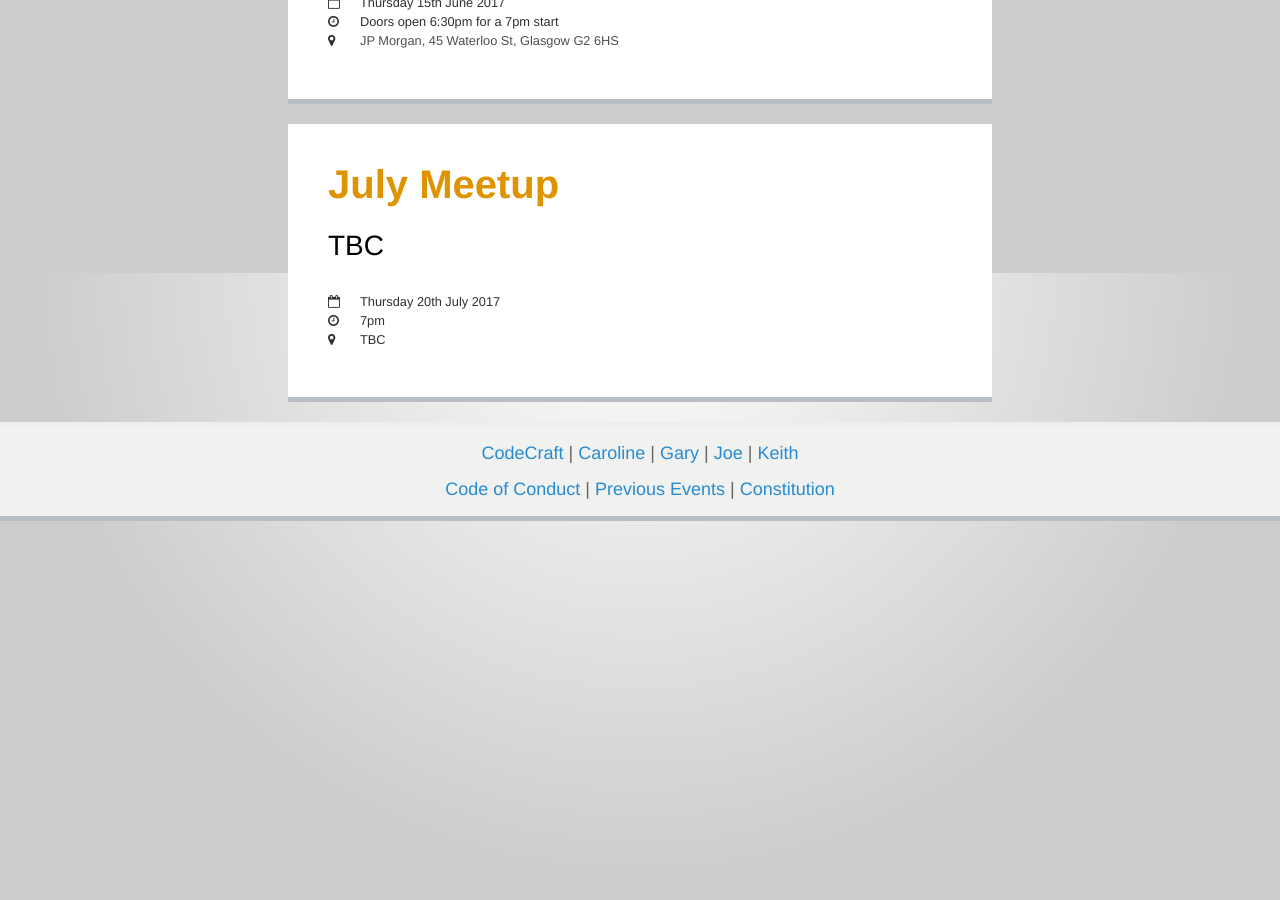
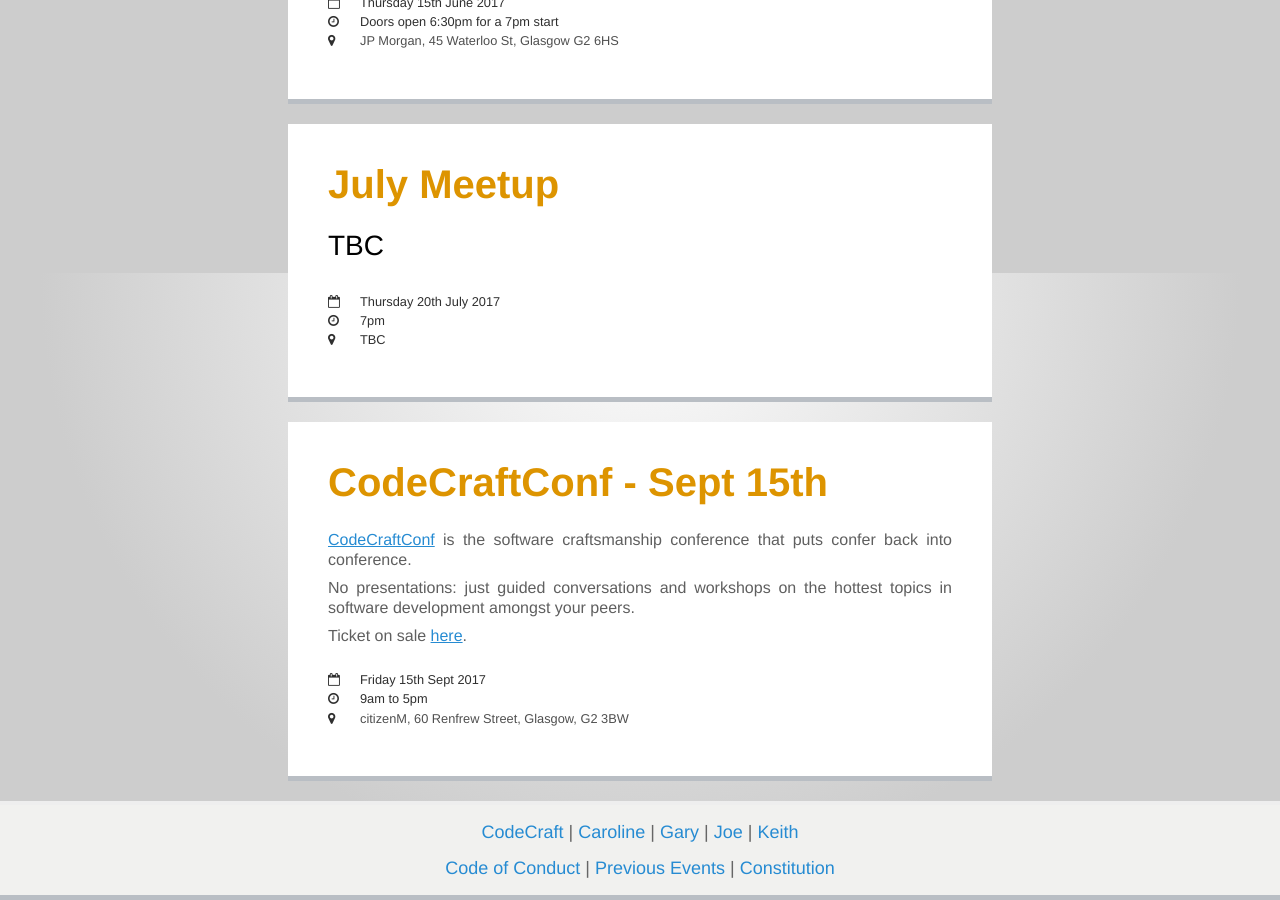
Before and after one commit to codecraftuk/codecraftuk.github.io, a Jekyll site: the page built from index.html, in a window 1280 px wide and 900 px high, scrolled down 627 px. Built offline with Jekyll 4.4.1, drawn with Linux system fonts in a browser that asks for light colours.

Commit message:
Added card for code craft conf to homepage

```diff
--- a/index.html
+++ b/index.html
@@ -30,4 +30,16 @@
    </div>
  </div>
 
+ <div class="meetups">
+   <h1>CodeCraftConf - Sept 15th</h2>
+   <div class="description"><a href="">CodeCraftConf</a> is the software craftsmanship conference that puts confer back into conference.</div>
+   <div class="description">No presentations: just guided conversations and workshops on the hottest topics in software development amongst your peers.</div>
+   <div class="description">Ticket on sale <a href="http://conf.codecraftuk.org/#tickets">here</a>.</div>
+   <div class="meetups-timeanddate">
+     <h3><i class="fa fa-calendar-o" aria-hidden="true"></i>Friday 15th Sept 2017</h3>
+     <h3><i class="fa fa-clock-o" aria-hidden="true"></i>9am to 5pm</h3>
+     <h3><i class="fa fa-map-marker" aria-hidden="true"></i><a href="https://goo.gl/maps/9xPCu7xF4PA2">citizenM, 60 Renfrew Street, Glasgow, G2 3BW</a></h3>
+   </div>
+ </div>
+
 </div>
```
